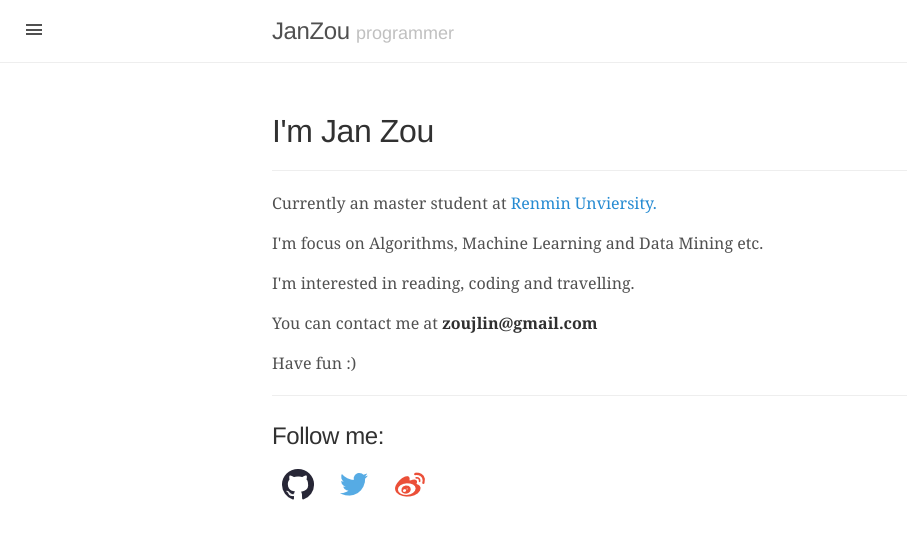
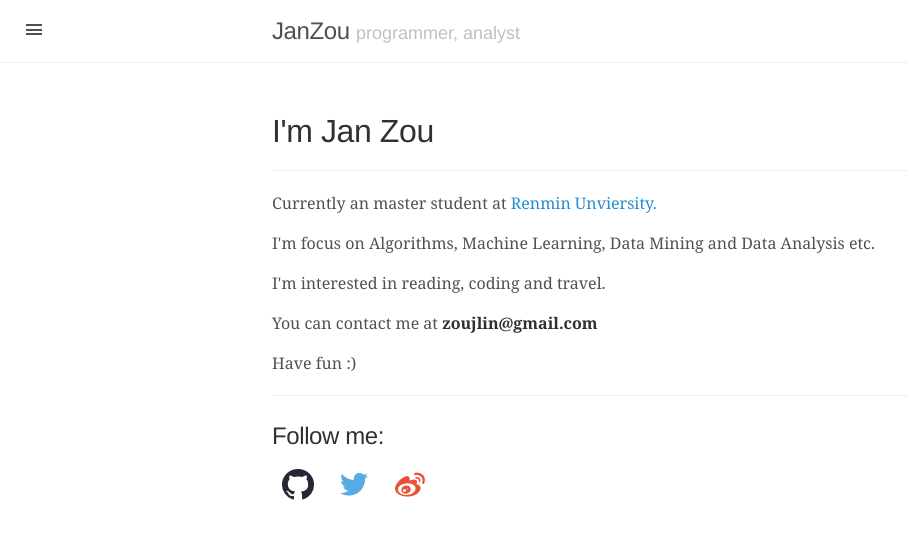
Before and after one commit to Jan-zou/jan-zou.github.com, a Jekyll site: the page built from about.md, in a window 1280 px wide. Shown: the top 539 px of the page, without its empty margins (0-907 px from the left). Built offline with Jekyll 4.4.1, drawn with Linux system fonts in a browser that asks for light colours.

Commit message:
modify about information and add photo

```diff
--- a/_config.yml
+++ b/_config.yml
@@ -18,7 +18,7 @@ permalink:        pretty
 
 # site
 title:            JanZou
-tagline:          'programmer'
+tagline:          'programmer, analyst'
 description:      'Hello, I am JanZou.'
 
 paginate:         8
--- a/about.md
+++ b/about.md
@@ -7,8 +7,8 @@ permalink: /about/
 <h1 id="post-title">I'm Jan Zou</h1>
 <hr>
 <p>Currently an master student at <a href="http://www.ruc.edu.cn/">Renmin Unviersity.</a></p>
-<p>I'm focus on Algorithms, Machine Learning and Data Mining etc.</p>
-<p>I'm interested in reading, coding and travelling.</p>
+<p>I'm focus on Algorithms, Machine Learning, Data Mining and Data Analysis etc.</p>
+<p>I'm interested in reading, coding and travel.</p>
 <p>You can contact me at <strong>zoujlin@gmail.com</strong></p>
 <p>Have fun :)</p>
 
```
Also changed, not shown: assets/blog/20161115_book.jpg (added).
